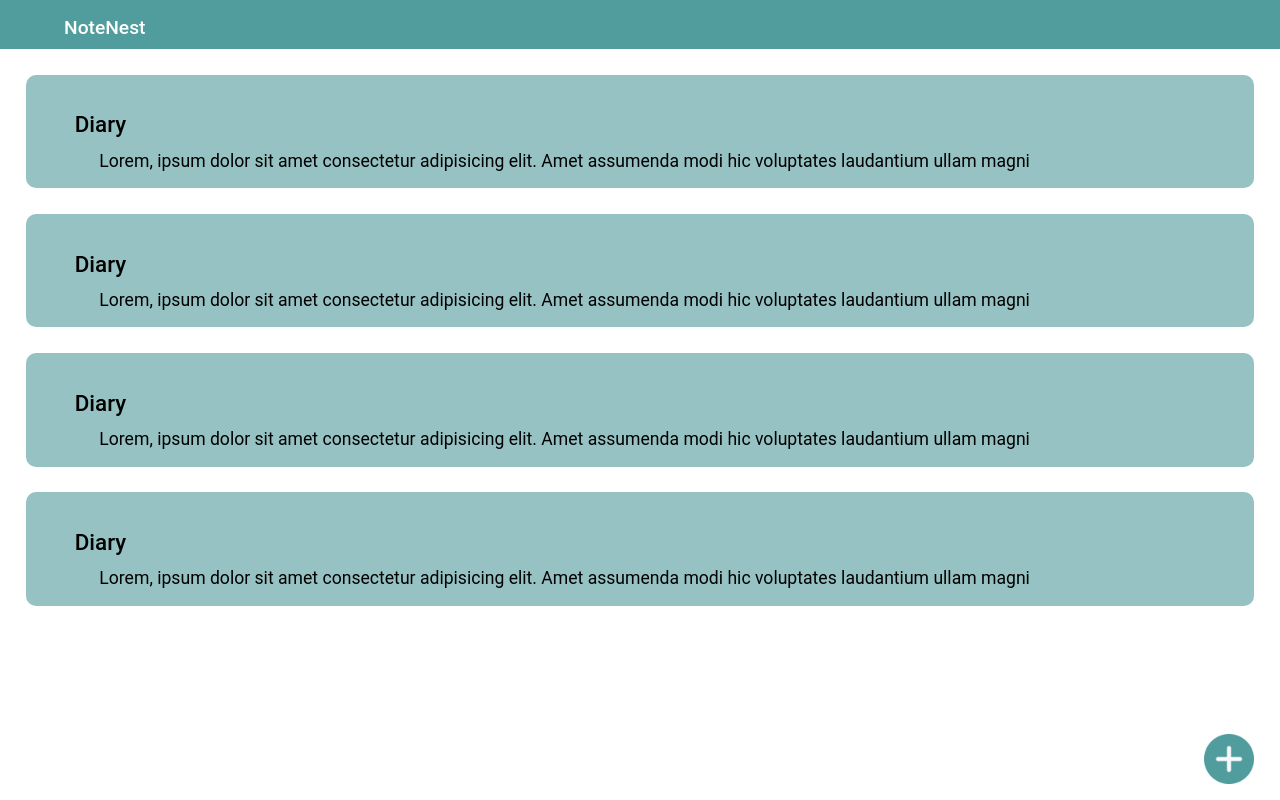
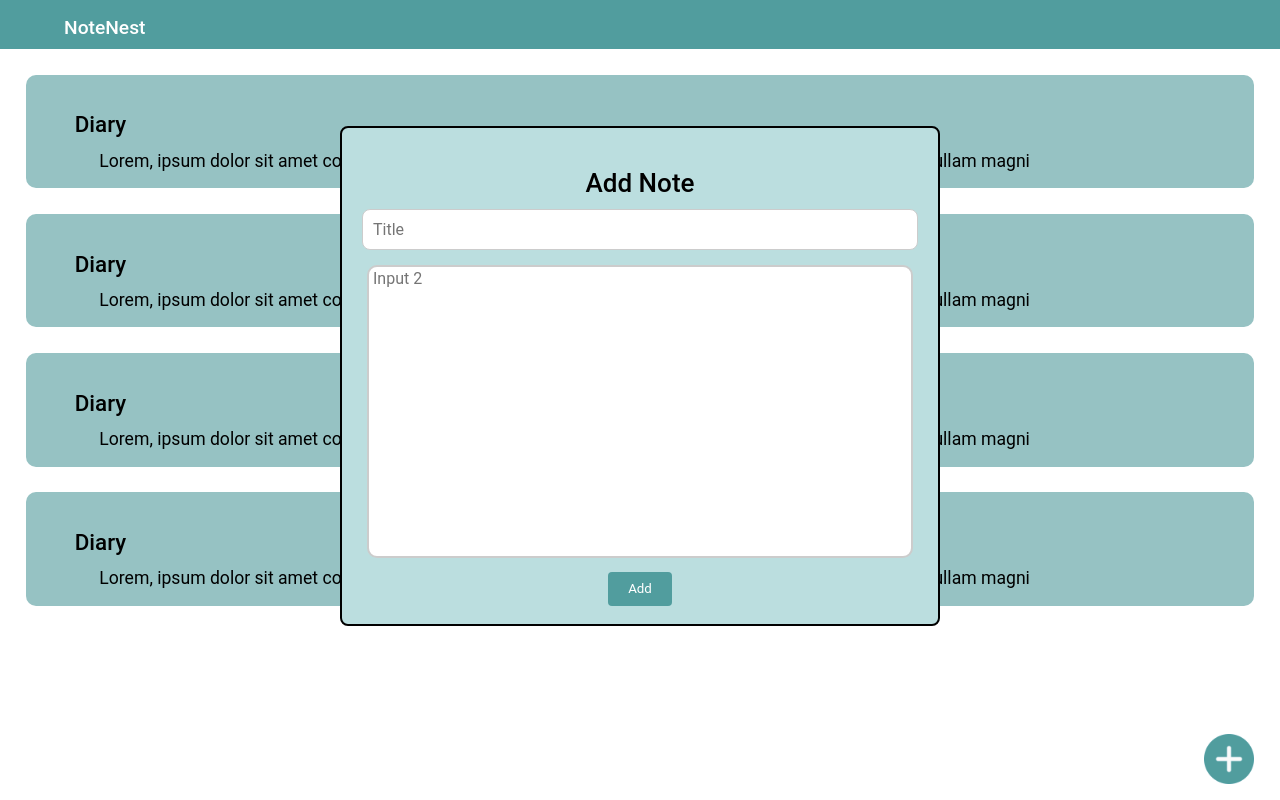
Before and after one commit to hazik-khalid/NoteNest, a React (Vite) app: page / in a window 1280 px wide. Both pictures are taken after a click on the picture 1229 px from the left and 759 px from the top of the page. Built offline with nearby package versions, Linux system fonts and the light colour scheme.

Commit message:
addscreen popup add

```diff
--- a/src/components/AddBtn.jsx
+++ b/src/components/AddBtn.jsx
@@ -1,22 +1,114 @@
-function AddBtn() {
-  const test=()=>{
-    alert('hi')
-  }
+import React, { useState } from 'react';
+
+const AddScreen = ({ onClose }) => {
+  const [input1, setInput1] = useState('');
+  const [input2, setInput2] = useState('');
+
+  const handleSubmit = () => {
+    // Handle form submission here
+    console.log(input1, input2);
+    onClose();
+  };
+
+  return (
+    <div style={style.popup}>
+      <div style={style.card}>
+        <h1>Add Note</h1>
+        <input
+          type="text"
+          placeholder="Title"
+          value={input1}
+          onChange={(e) => setInput1(e.target.value)}
+          style={{ ...style.input, backgroundColor: '#ffffff' }}
+        />
+        <textarea
+          rows="15"
+          cols="32"
+          placeholder="Input 2"
+          value={input2}
+          onChange={(e) => setInput2(e.target.value)}
+          style={{ ...style.textarea, width: 'calc(100% - 10px)', }}
+        ></textarea>
+        <button onClick={handleSubmit} style={style.button}>Add</button>
+      </div>
+    </div>
+  );
+};
+
+const AddBtn = () => {
+  const [showPopup, setShowPopup] = useState(false);
+
+  const togglePopup = () => {
+    setShowPopup(!showPopup);
+  };
+
   return (
     <div>
-      <img onClick={test} style={style.fab} src="/icons/add.png" alt="image" />
+      <img
+        onClick={togglePopup}
+        style={style.fab}
+        src="/icons/add.png"
+        alt="image"
+      />
+      {showPopup && <AddScreen onClose={togglePopup} />}
     </div>
   );
-}
+};
 
 export default AddBtn;
 
 const style = {
   fab: {
-    width: "50px", // Set width
-    height: "50px", // Set height
+    width: "50px",
+    height: "50px",
     position: "fixed",
     bottom: "2%",
     right: "2%",
   },
+  popup: {
+    position: "fixed",
+    top: "4%",
+    bottom: "10%",
+    left: "4%",
+    right: "4%",
+    // backgroundColor: "rgba(150, 194, 195, 0.7)", // 20% dim effect
+    display: "flex",
+    justifyContent: "center",
+    alignItems: "center",
+    zIndex: 1000,
+  },
+  card: {
+    backgroundColor: "#bbdedf",
+    border:"2px solid black",
+    padding: "20px",
+    borderRadius: "8px",
+    width: "600px",
+    height: "500px",
+    textAlign: "center",
+  },
+  input: {
+    width: "100%",
+    padding: "10px",
+    marginBottom: "15px",
+    borderRadius: "8px",
+    border: "1px solid #ccc",
+  },
+  textarea:{
+    marginBottom:"10px",
+    backgroundColor:"#fff",
+    border:"2px solid #ccc",
+    borderRadius:"10px",
+    width:"100%",
+    resize: "none",
+
+  },
+  button: {
+
+    padding: "10px 20px",
+    backgroundColor: "#519D9E",
+    color: "#ffffff",
+    borderRadius: "4px",
+    border: "none",
+    cursor: "pointer",
+  },
 };
--- a/src/theme/variables.css
+++ b/src/theme/variables.css
@@ -1,80 +1,7 @@
 /* Ionic Variables and Theming. For more info, please see:
 http://ionicframework.com/docs/theming/ */
 
-/** Ionic CSS Variables **/
-:root {
-  /** primary **/
-  --ion-color-primary: #3880ff;
-  --ion-color-primary-rgb: 56, 128, 255;
-  --ion-color-primary-contrast: #ffffff;
-  --ion-color-primary-contrast-rgb: 255, 255, 255;
-  --ion-color-primary-shade: #3171e0;
-  --ion-color-primary-tint: #4c8dff;
 
-  /** secondary **/
-  --ion-color-secondary: #3dc2ff;
-  --ion-color-secondary-rgb: 61, 194, 255;
-  --ion-color-secondary-contrast: #ffffff;
-  --ion-color-secondary-contrast-rgb: 255, 255, 255;
-  --ion-color-secondary-shade: #36abe0;
-  --ion-color-secondary-tint: #50c8ff;
-
-  /** tertiary **/
-  --ion-color-tertiary: #5260ff;
-  --ion-color-tertiary-rgb: 82, 96, 255;
-  --ion-color-tertiary-contrast: #ffffff;
-  --ion-color-tertiary-contrast-rgb: 255, 255, 255;
-  --ion-color-tertiary-shade: #4854e0;
-  --ion-color-tertiary-tint: #6370ff;
-
-  /** success **/
-  --ion-color-success: #2dd36f;
-  --ion-color-success-rgb: 45, 211, 111;
-  --ion-color-success-contrast: #ffffff;
-  --ion-color-success-contrast-rgb: 255, 255, 255;
-  --ion-color-success-shade: #28ba62;
-  --ion-color-success-tint: #42d77d;
-
-  /** warning **/
-  --ion-color-warning: #ffc409;
-  --ion-color-warning-rgb: 255, 196, 9;
-  --ion-color-warning-contrast: #000000;
-  --ion-color-warning-contrast-rgb: 0, 0, 0;
-  --ion-color-warning-shade: #e0ac08;
-  --ion-color-warning-tint: #ffca22;
-
-  /** danger **/
-  --ion-color-danger: #eb445a;
-  --ion-color-danger-rgb: 235, 68, 90;
-  --ion-color-danger-contrast: #ffffff;
-  --ion-color-danger-contrast-rgb: 255, 255, 255;
-  --ion-color-danger-shade: #cf3c4f;
-  --ion-color-danger-tint: #ed576b;
-
-  /** dark **/
-  --ion-color-dark: #222428;
-  --ion-color-dark-rgb: 34, 36, 40;
-  --ion-color-dark-contrast: #ffffff;
-  --ion-color-dark-contrast-rgb: 255, 255, 255;
-  --ion-color-dark-shade: #1e2023;
-  --ion-color-dark-tint: #383a3e;
-
-  /** medium **/
-  --ion-color-medium: #92949c;
-  --ion-color-medium-rgb: 146, 148, 156;
-  --ion-color-medium-contrast: #ffffff;
-  --ion-color-medium-contrast-rgb: 255, 255, 255;
-  --ion-color-medium-shade: #808289;
-  --ion-color-medium-tint: #9d9fa6;
-
-  /** light **/
-  --ion-color-light: #f4f5f8;
-  --ion-color-light-rgb: 244, 245, 248;
-  --ion-color-light-contrast: #000000;
-  --ion-color-light-contrast-rgb: 0, 0, 0;
-  --ion-color-light-shade: #d7d8da;
-  --ion-color-light-tint: #f5f6f9;
-}
 
 @media (prefers-color-scheme: dark) {
   /*
@@ -106,14 +33,14 @@ http://ionicframework.com/docs/theming/ */
 
     --ion-color-success: #2fdf75;
     --ion-color-success-rgb: 47,223,117;
-    --ion-color-success-contrast: #000000;
+    --ion-color-success-contrast: #ffffff;
     --ion-color-success-contrast-rgb: 0,0,0;
     --ion-color-success-shade: #29c467;
     --ion-color-success-tint: #44e283;
 
     --ion-color-warning: #ffd534;
     --ion-color-warning-rgb: 255,213,52;
-    --ion-color-warning-contrast: #000000;
+    --ion-color-warning-contrast: #ffffff;
     --ion-color-warning-contrast-rgb: 0,0,0;
     --ion-color-warning-shade: #e0bb2e;
     --ion-color-warning-tint: #ffd948;
@@ -127,7 +54,7 @@ http://ionicframework.com/docs/theming/ */
 
     --ion-color-dark: #f4f5f8;
     --ion-color-dark-rgb: 244,245,248;
-    --ion-color-dark-contrast: #000000;
+    --ion-color-dark-contrast: #ffffff;
     --ion-color-dark-contrast-rgb: 0,0,0;
     --ion-color-dark-shade: #d7d8da;
     --ion-color-dark-tint: #f5f6f9;
@@ -160,7 +87,7 @@ http://ionicframework.com/docs/theming/ */
 
     --ion-border-color: #222222;
 
-    --ion-color-step-50: #1e1e1e;
+    --ion-color-step-50: #ececec;
     --ion-color-step-100: #2a2a2a;
     --ion-color-step-150: #363636;
     --ion-color-step-200: #414141;
@@ -180,13 +107,13 @@ http://ionicframework.com/docs/theming/ */
     --ion-color-step-900: #e7e7e7;
     --ion-color-step-950: #f3f3f3;
 
-    --ion-item-background: #1e1e1e;
+    --ion-item-background: #ffffff;
 
-    --ion-toolbar-background: #1f1f1f;
+    --ion-toolbar-background: #ffffff;
 
-    --ion-tab-bar-background: #1f1f1f;
+    --ion-tab-bar-background: #ffffff;
 
-    --ion-card-background: #1e1e1e;
+    --ion-card-background: #ffffff;
   }
 }
 
```
